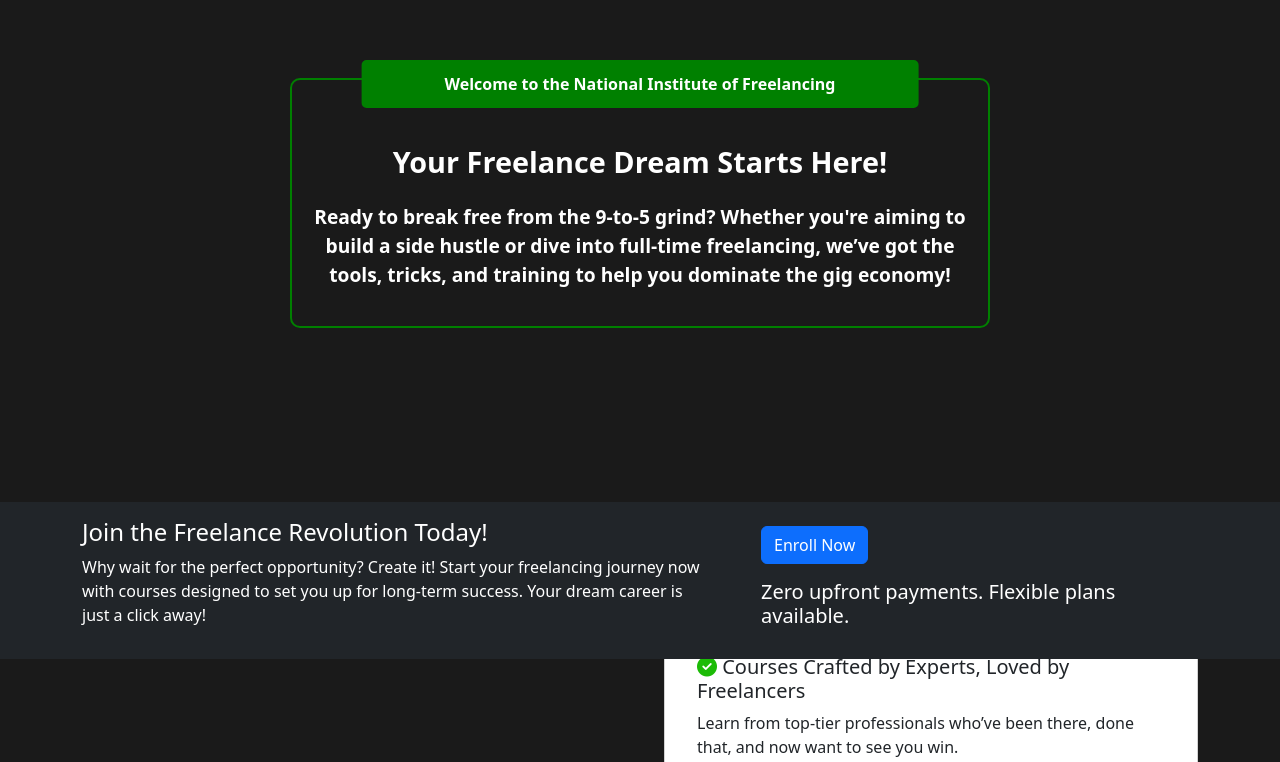
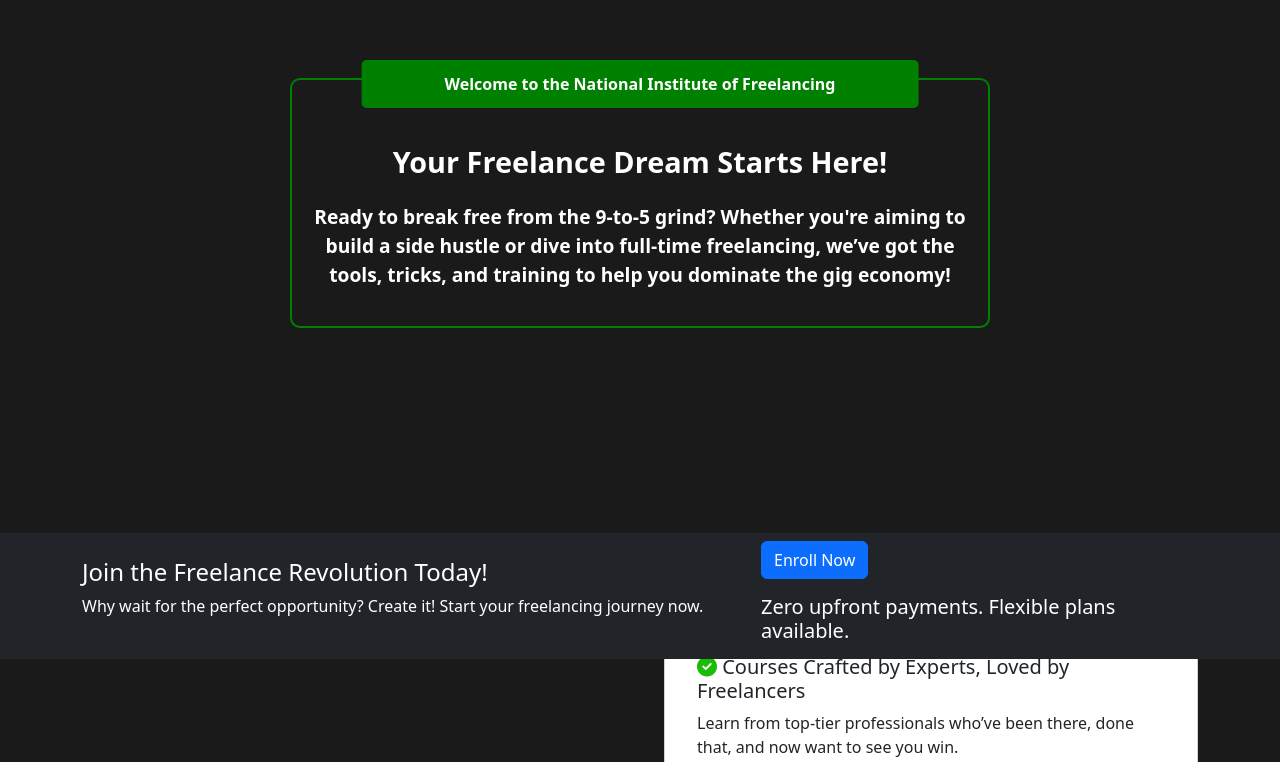
Before and after one commit to Tahahmadd/INF.github.io, a plain HTML site: page index.html in a window 1280 px wide. Shown: the part 141-903 px from the top of the page. Drawn offline with nearby package versions, Linux system fonts and the light colour scheme.

Commit message:
Update index.html

```diff
--- a/index.html
+++ b/index.html
@@ -28,12 +28,11 @@
             <h4>Join the Freelance Revolution Today!</h4>
             <p>
               Why wait for the perfect opportunity? Create it! Start your
-              freelancing journey now with courses designed to set you up for
-              long-term success. Your dream career is just a click away!
+              freelancing journey now.
             </p>
           </div>
-          <div class="col-md-10 mx-auto col-lg-5">
-            <button type="button" class="btn btn-primary mb-3">
+          <div class="col-md-10 mx-auto col-lg-5 d-flex flex-column justify-content-center align-items-center align-items-lg-start">
+            <button type="button" class="btn btn-primary mb-3" style="width: fit-content;">
               Enroll Now
             </button>
             <h5>Zero upfront payments. Flexible plans available.</h5>
```
